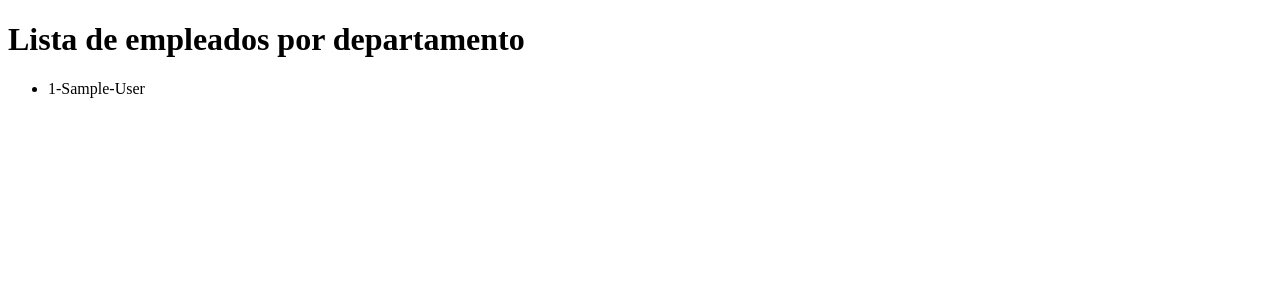
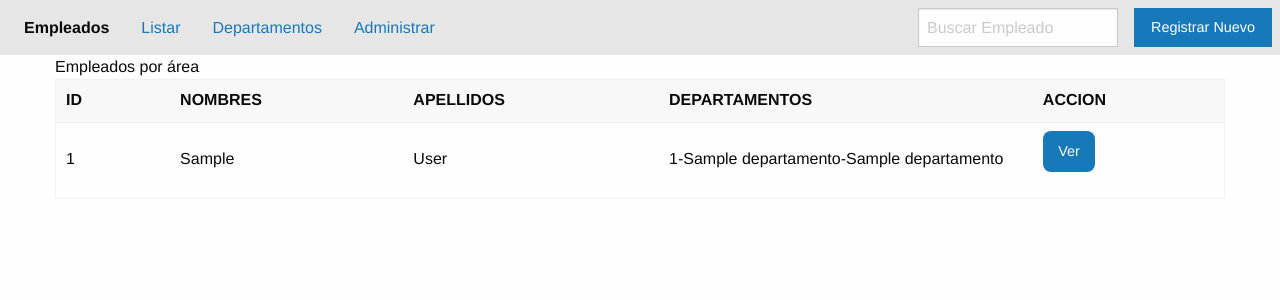
Before and after one commit to rauljr87/practica-empleado, a Django app: a page that uses templates/persona/list_by_area.html in a window 1280 px wide. Shown: the top 300 px of the page. Run offline with Django 4.2, Linux system fonts and the light colour scheme; tables that the repository leaves empty hold one stand-in row (values such as "Sample post"); some libraries are stand-ins or nearby versions.

Commit message:
template list_by_area.html
- style

```diff
--- a/persona/views.py
+++ b/persona/views.py
@@ -50,6 +50,7 @@ class ListByAreaEmpleado(ListView):
     """ Lista todos los empleados de la empresa por su área """
 
     template_name = 'persona/list_by_area.html'
+    context_object_name = 'empleados'
     # filtro a través de un queryset
     # queryset = Empleado.objects.filter(
     #    # filtro queryset por short_name a departamento
--- a/templates/departamento/lista_departmento.html
+++ b/templates/departamento/lista_departmento.html
@@ -1,13 +1,17 @@
+<!-- herencia de base.html -->
 {% extends 'base.html' %}
 
 
+<!-- título -->
 {% block title %}
     Lista Departamentos
 {% endblock title %}
 
 
+<!-- body -->
+{% block content %}
 
-{% block content %}
+    <!-- incluir cabecera -->
     {% include 'includes/header.html' %}
 
     <div class="grid-container">
--- a/templates/persona/list_by_area.html
+++ b/templates/persona/list_by_area.html
@@ -1,14 +1,63 @@
-<!DOCTYPE html>
-<html lang="en">
-<head>
-    <meta charset="UTF-8">
-    <title>Lista by area</title>
-</head>
-<body>
+<!-- herencia de base.html -->
+{% extends 'base.html' %}
+
+
+<!-- titulo -->
+{% block title %}
+    Lista empleados por departamentos
+{% endblock title %}
+
+
+<!-- body -->
+{% block content %}
+
+    <!-- incluir cabecera -->
+    {% include 'includes/header.html' %}
+
+    <div class="grid-container">
+        <div class="grid-x">
+            <div class="cell">Empleados por área</div>
+            <div class="cell">
+                <table>
+                    <thead>
+                      <tr>
+                        <th width="50">ID</th>
+                        <th width="50">NOMBRES</th>
+                        <th width="50">APELLIDOS</th>
+                        <th width="50">DEPARTAMENTOS</th>
+                        <th width="50">ACCION</th>
+                      </tr>
+                    </thead>
+                    <tbody>
+                        <!-- object_list = empleados, empleados es la variable declarada en view ListAllEmpleado -->
+                        {% for empleado in empleados %}
+                      <tr>
+                        <td>{{ empleado.id }}</td>
+                        <td>{{ empleado.first_name }}</td>
+                        <td>{{ empleado.last_name }}</td>
+                        <td>{{ empleado.departamento }}</td>
+                        <!-- ACCION -->
+                        <td>
+                            <!-- debemos pasar un identificador para el DetailView, empleado.id -->
+                            <a class="button primary" style="border-radius: 8px" href="{% url 'persona_app:detail_empleado' empleado.id %}">Ver</a>
+                        </td>
+                      </tr>
+                        {% endfor %}
+                    </tbody>
+                </table>
+            </div>
+        </div>
+    </div>
+
+{% endblock content %}
+
+
+<!--
 <h1>Lista de empleados por departamento</h1>
+-->
 <!-- sin incluir un context_object_name en la view -->
 <!-- {{ object_list }} -->
-
+<!--
 <ul>
     {% for empleado in object_list %}
         <li>{{ empleado }}</li>
@@ -17,3 +66,4 @@
 
 </body>
 </html>
+-->
```
Also changed, not shown: templates/base.html (+8 -2 lines).
